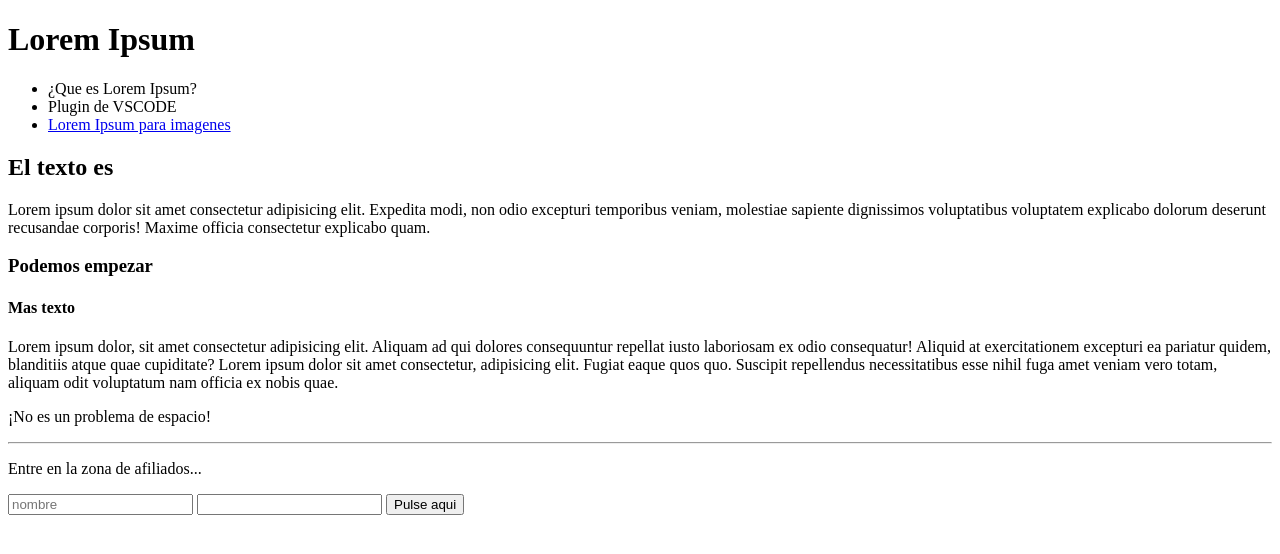
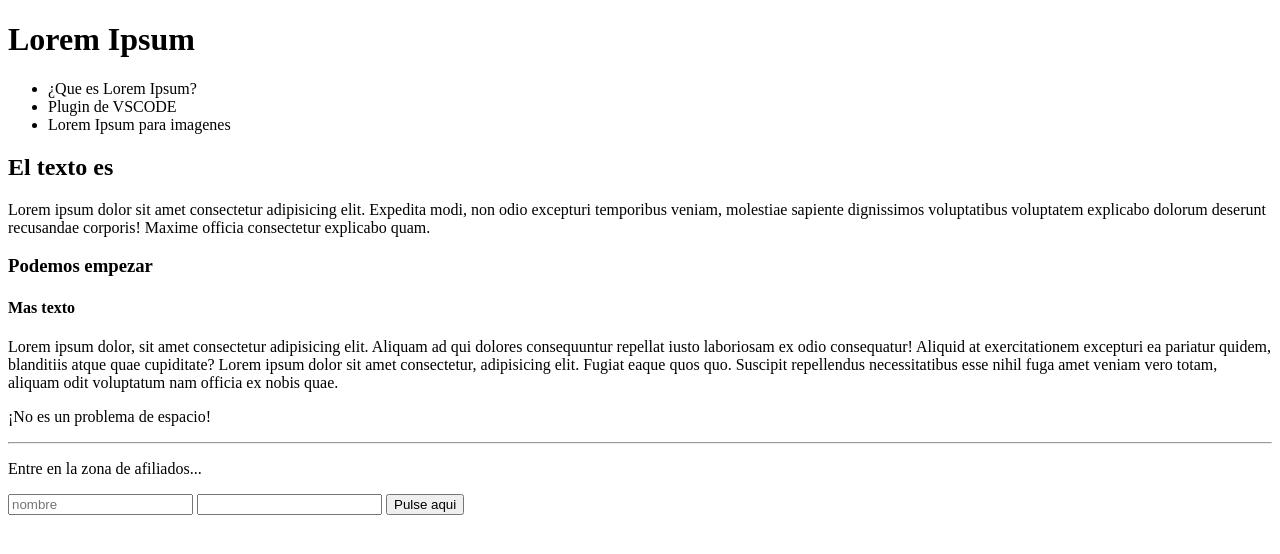
Before and after one commit to MiYazJE/DAW-DIW, a plain HTML site: page UD01/Tarea_HTML_Lorem_v1.html in a window 1280 px wide. Drawn offline with Linux system fonts and the light colour scheme.

Commit message:
Eliminando la decoracion de los links

```diff
--- a/UD01/Tarea_HTML_Lorem_v1.html
+++ b/UD01/Tarea_HTML_Lorem_v1.html
@@ -11,7 +11,7 @@
     <ul>
         <li>¿Que es Lorem Ipsum?</li>
         <li>Plugin de VSCODE</li>
-        <li><a href="#">Lorem Ipsum para imagenes</a></li>
+        <li><a style="text-decoration:none; color: black;" href="#">Lorem Ipsum para imagenes</a></li>
     </ul>
 
     <h2>El texto es</h2>
```
